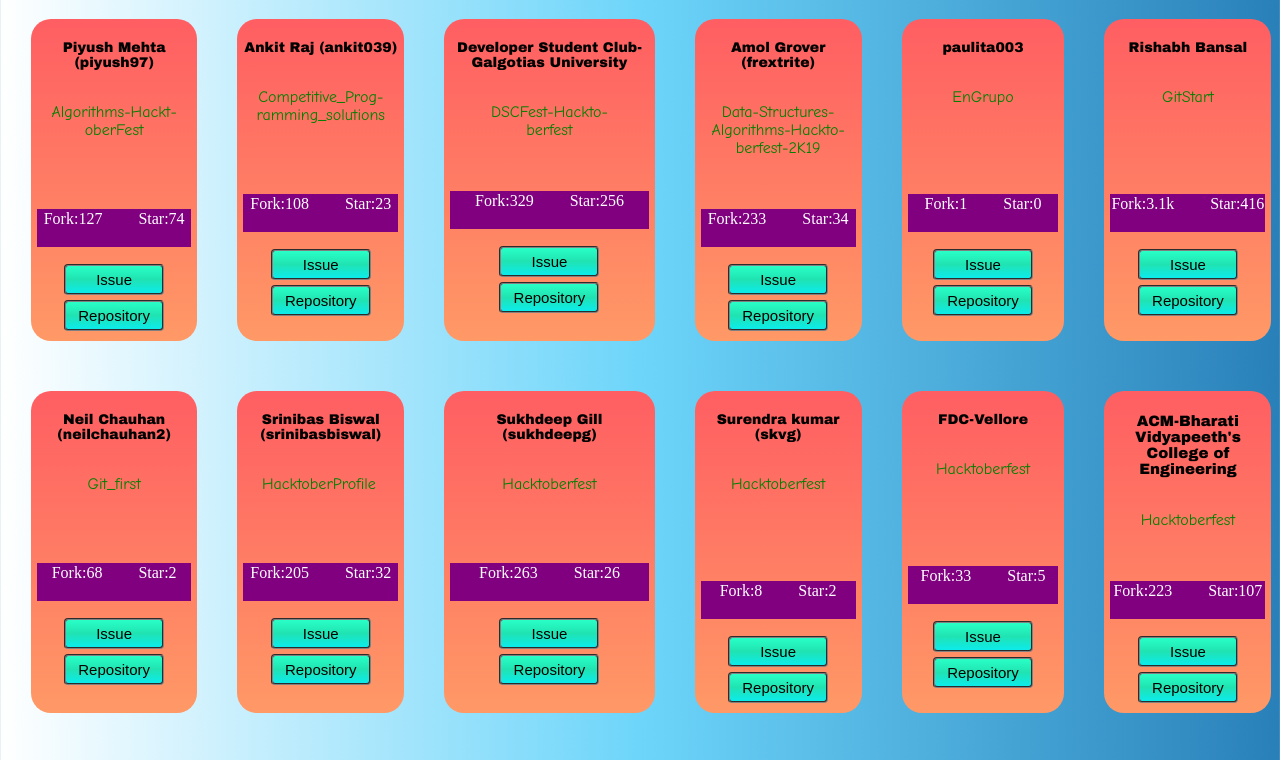
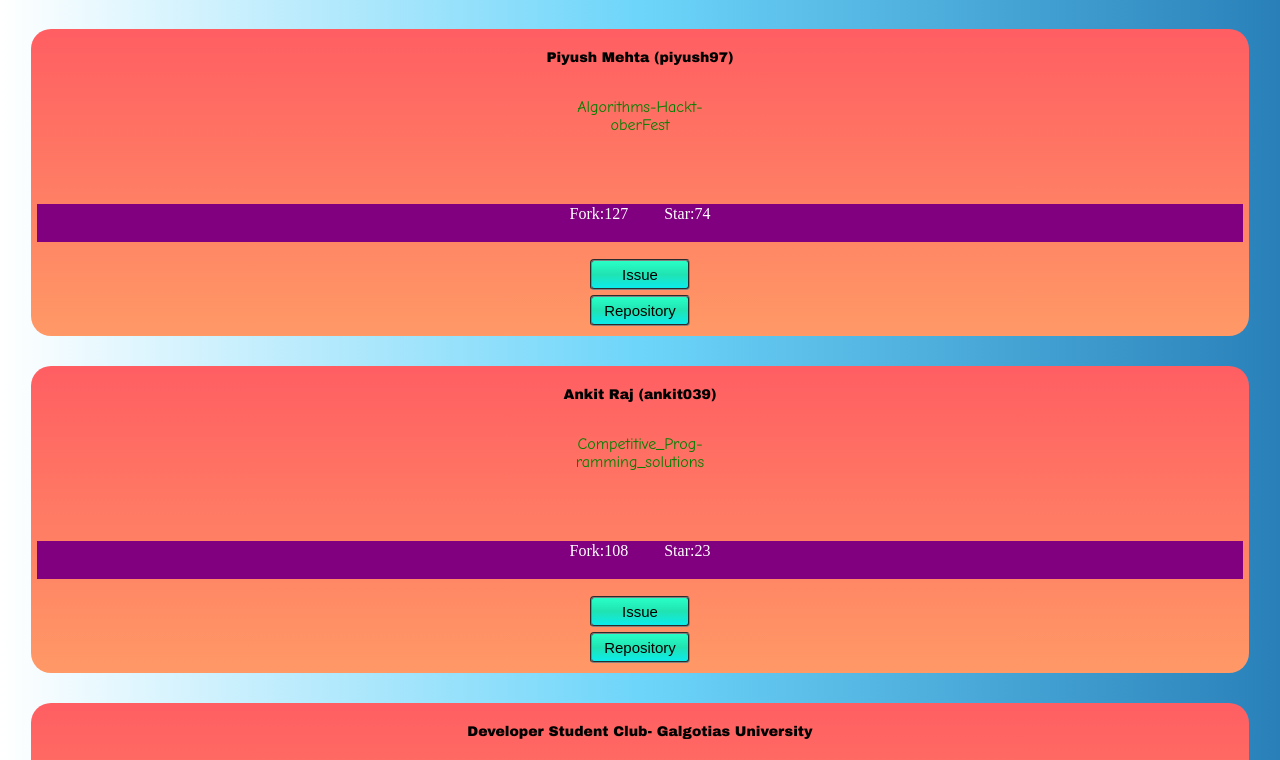
Before and after one commit to amohapatra123/codex-minor-project, a plain HTML site: page index.html in a window 1280 px wide. Shown: the part 120-880 px from the top of the page. Drawn offline with Linux system fonts and the light colour scheme.

Commit message:
Update style.css

```diff
--- a/style.css
+++ b/style.css
@@ -9,9 +9,9 @@ background: linear-gradient(to right, #FFFFFF, #6DD5FA, #2980B9); /* W3C, IE 10+
 
 
 	}
-.supermain{
+/*.supermain{
 	display:inline-grid;
-	grid-template-columns: 1fr 1fr 1fr 1fr 1fr 1fr;
+	grid-template-columns: 1fr 1fr 1fr 1fr 1fr 1fr;*/
 }
 .mainheading
 {
```
